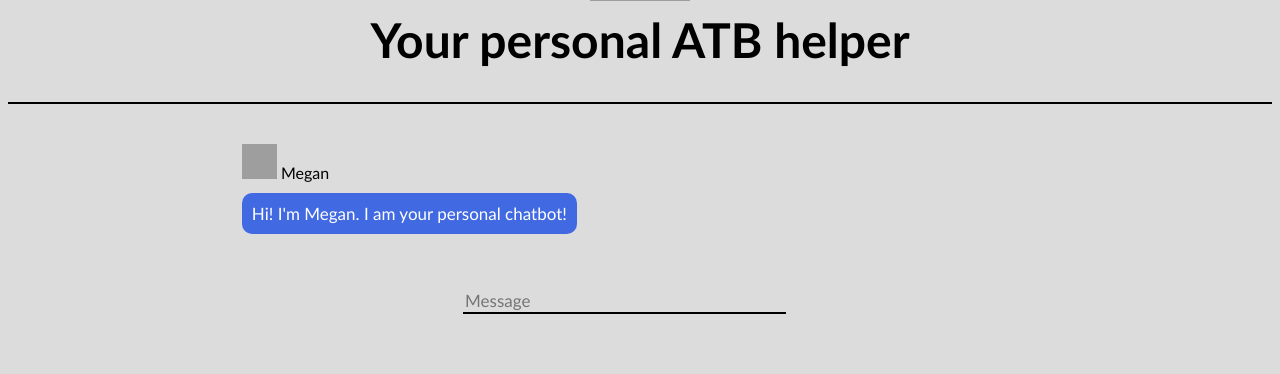
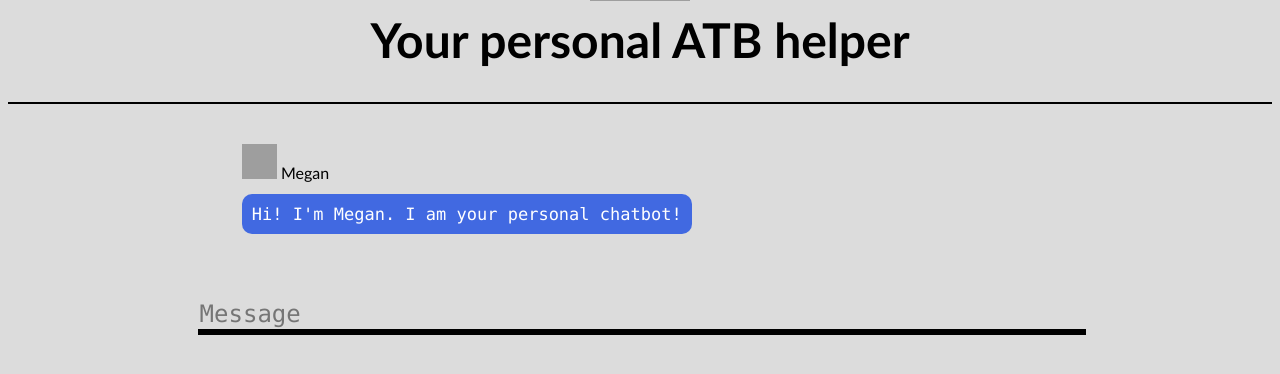
Before and after one commit to gurnoora21/ChatBot-UI-, a Flask app: page / in a window 1280 px wide. Shown: the part 140-514 px from the top of the page. Run offline with Flask 2, Linux system fonts and the light colour scheme; some libraries are stand-ins or nearby versions; grey boxes are pictures that could not be loaded.

Commit message:
added animations to text boxes, and increased size of text input

```diff
--- a/templates/home.html
+++ b/templates/home.html
@@ -29,26 +29,27 @@
       #chatbox {
         margin-left: auto;
         margin-right: auto;
-        width: 90%;f
+        width: 90%;
         margin-top: 30px;
       }
       #userInput {
         margin-left: auto;
         margin-right: auto;
-        width: 40%;
-        margin-top: 60px;
+        width: 100%;
+        margin-top: 70px;
       }
       #textInput {
+        margin: auto;
         background-color: #DCDCDC;
-        width: 90%;
+        width: 100%;
         border: none;
-        border-bottom: 2px solid black;
-        font-family: Calibri;
-        font-size: 17px;
+        border-bottom: 6px solid black;
+        font-family: Consolas;
+        font-size: 24px;
       }
       .userText {
         color: white;
-        font-family: Calibri;
+        font-family: Consolas;
         font-size: 17px;
         text-align: right;
         line-height: 30px;
@@ -60,7 +61,7 @@
       }
       .botText {
         color: white;
-        font-family: Calibri;
+        font-family: Consolas;
         font-size: 17px;
         text-align: left;
         line-height: 30px;
@@ -109,8 +110,8 @@
     <h3>
 
     </h3>
-    <div class="box"></div>
-    <div class="boxed">
+    <div class="box slideInUp animated"></div>
+    <div class="boxed slideInUp animated">
       <div>
         <div id="chatbox">
 
@@ -128,9 +129,18 @@
             <span>Hi! I'm Megan. I am your personal chatbot!️</span>
           </p>
         </div>
+        <center>
+        <div class = "container slideInUp animated">
+
+
         <div id="userInput">
           <input id="textInput" type="text" name="msg" placeholder="Message" />
+
+
+
         </div>
+        </div>
+      </center>
       </div>
       <script>
 
@@ -140,14 +150,15 @@
 
         function getBotResponse() {
           var rawText = $("#textInput").val();
-          var userHtml = '<p class="userText"><span>' + rawText + "</span></p>";
+          var userHtml = '<p class="userText fadeInUp animated delay-0.5s"><span>' + rawText + "</span></p>";
           $("#textInput").val("");
           $("#chatbox").append(userHtml);
           document
             .getElementById("userInput")
+
             .scrollIntoView({ block: "start", behavior: "smooth" });
           $.get("/get", { msg: rawText }).done(function(data) {
-            var botHtml = '<p class="botText"><span>' + data + "</span></p>";
+            var botHtml = '<p class="botText fadeInUp animated delay-1s"><span>' + data + "</span></p>";
             $("#chatbox").append(botHtml);
             document
               .getElementById("userInput")
@@ -160,6 +171,8 @@
           }
         });
 
+
+
       </script>
     </div>
   </body>
```
Also changed, not shown: form.py (deleted, +0 -8 lines), run.py (deleted, +0 -41 lines), db.sqlite3 (deleted).
